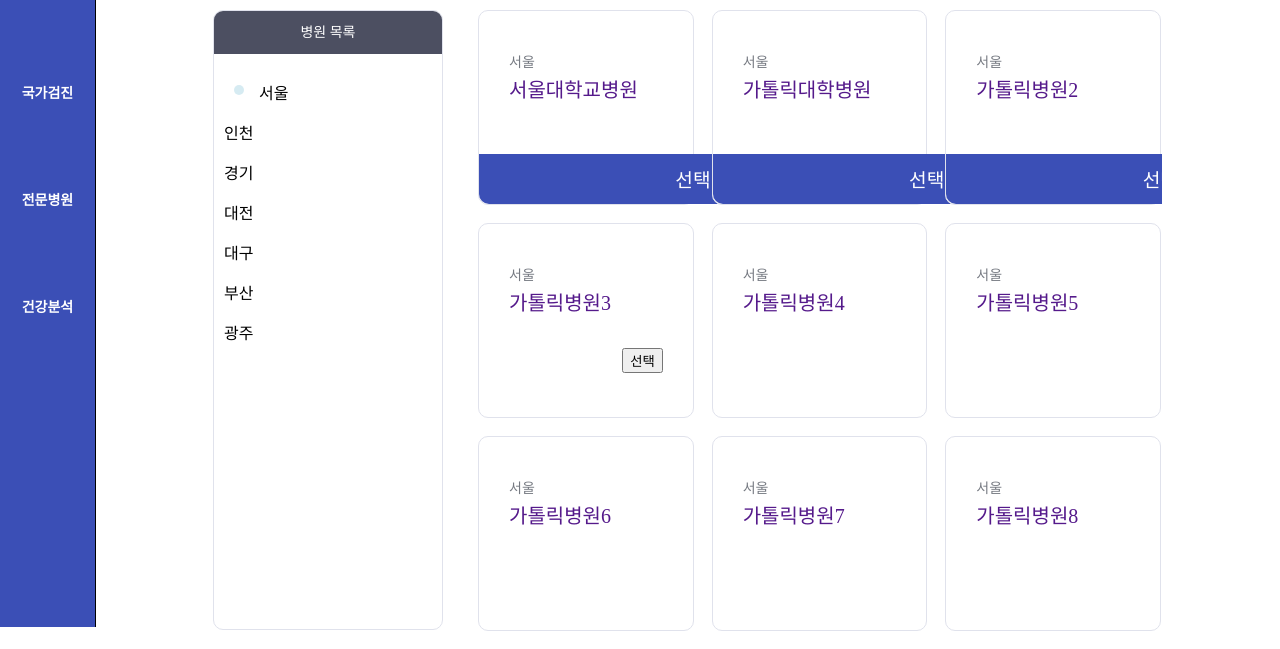
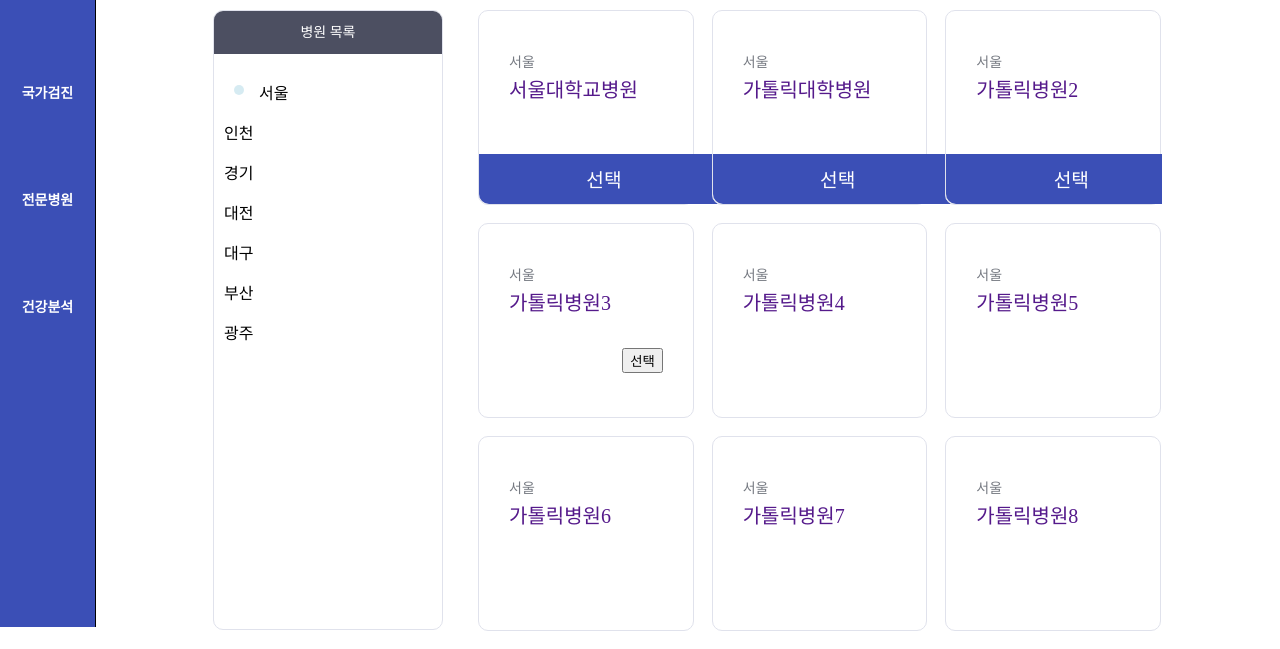
Before and after one commit to onomlight/0302, a plain HTML site: page hover/select.html in a window 1280 px wide. Shown: the part 173-822 px from the top of the page. Drawn offline with nearby package versions, Linux system fonts and the light colour scheme.

Commit message:
변경완료

```diff
--- a/hover/css/select.css
+++ b/hover/css/select.css
@@ -156,7 +156,7 @@
     font-size: 20px;
   }
   .data_bt {
-    width: 250px;
+    width: 250px !important;
     height: 50px;
     border: none;
     background-color: #3b4fb6;
```
